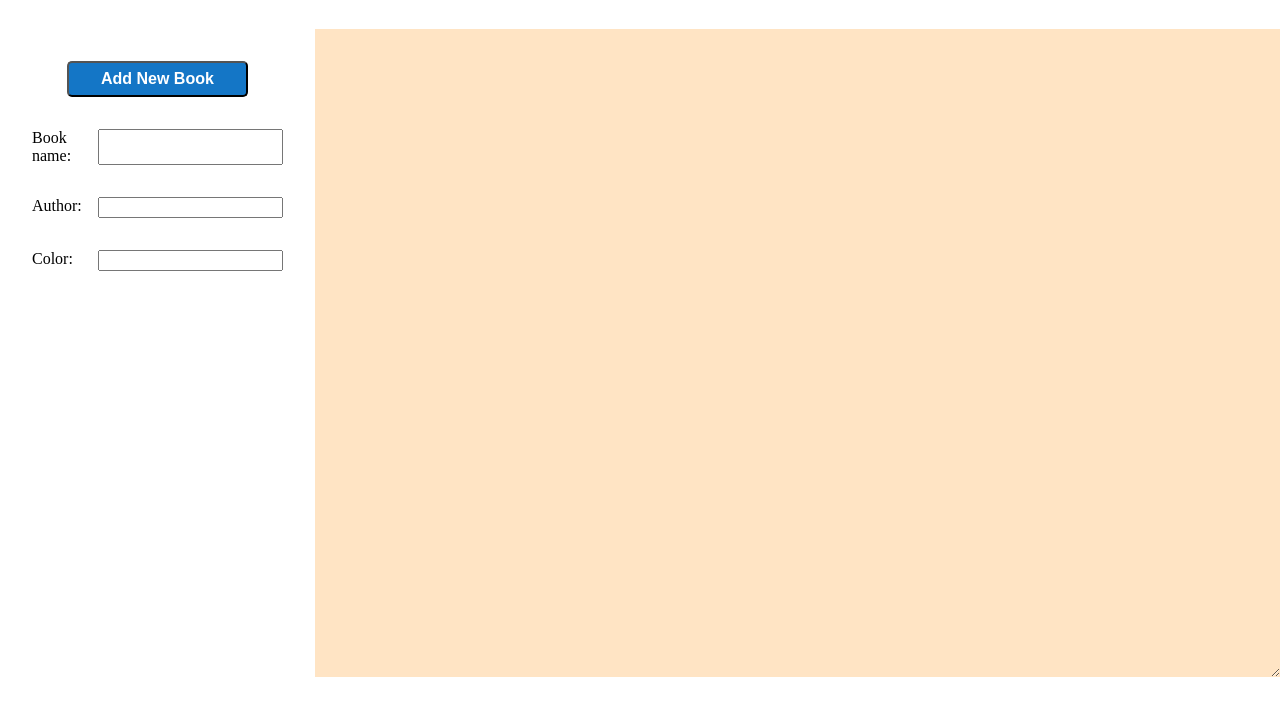
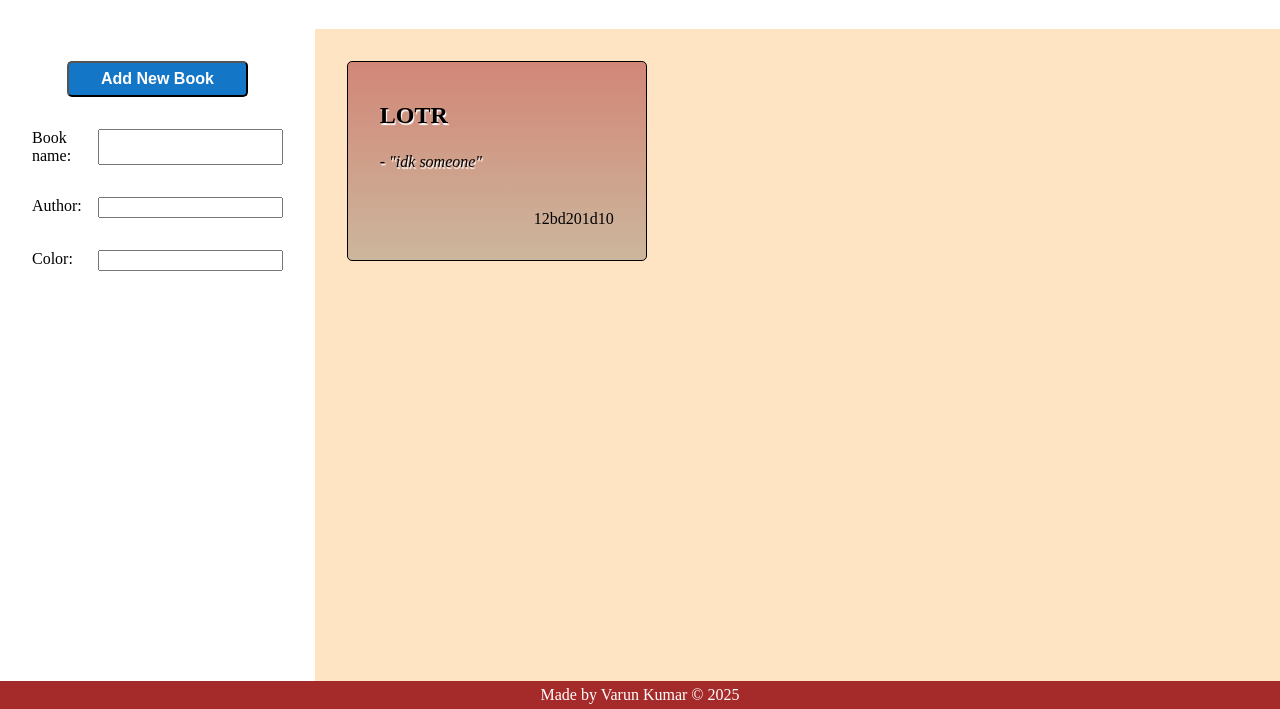
Before and after one commit to VK4041/Library, a plain HTML site: page index.html in a window 1280 px wide. Shown: the part 91-800 px from the top of the page. Drawn offline with Linux system fonts and the light colour scheme.

Commit message:
Add card/book styling

```diff
--- a/index.html
+++ b/index.html
@@ -28,10 +28,17 @@
                 </div>
             </div>
             <div class="book-area">
+                <div class="book">
+                    <div class="book-title">
+                        <p class="book-name">LOTR</p>
+                        <p class="book-author">idk someone</p>
+                    </div>
+                    <p class="book-id">12bd201d10</p>
+                </div>
             </div>
         </div>
         <div class="footer">
-
+            <p>Made by Varun Kumar &copy; 2025</p>
         </div>
     </div>
     <script src="./script.js"></script>
--- a/script.js
+++ b/script.js
@@ -12,3 +12,13 @@
     let bookObj = new Book(id, name, author, color);
     myLibrary.push(bookObj)
 }
+
+const displayBooks = function (bookArray) {
+    for (let book in bookArray) {
+        console.log(book)
+    }
+}
+
+const createBookCard = function(bookObj){
+
+}
--- a/styles.css
+++ b/styles.css
@@ -4,10 +4,14 @@
     margin: 0
 }
 
+body {
+    height: 100vh
+}
+
 .container {
-    height: 100vh;
-    display: grid;
-    grid-template-rows: 2fr 20fr 1fr;
+    height: 100%;
+    display: flex;
+    flex-direction: column;
 }
 
 .title {
@@ -20,10 +24,11 @@
 .book-container {
     display: grid;
     grid-template-columns: 1fr 5fr;
+    flex: 1
 }
 
 .book-container>* {
-    padding: 2rem
+    padding: 2rem;
 }
 
 .book-input {
@@ -58,12 +63,58 @@
 }
 
 .book-area {
-    resize: both;
-    overflow-y: auto;
+    overflow: auto;
     background-color: bisque;
     justify-content: start;
     display: grid;
     gap: 2rem;
-    grid-template-columns: repeat(auto-fit, minmax(200px, 1fr));
-    grid-auto-rows: clamp(200px, 20%, 300px)
+    grid-template-columns: repeat(auto-fit, minmax(200px, 300px));
+    grid-auto-rows: clamp(200px, 25%, 300px)
 }
+
+.book {
+    display: flex;
+    flex-direction: column;
+    justify-content: space-between;
+    border: 1px solid black;
+    border-radius: 5px;
+    padding: 1rem 2rem;
+    background: linear-gradient(rgba(165, 42, 42, 0.5), rgba(0, 0, 0, 0.2));
+}
+
+.book-title {
+    text-shadow: 1px 2px 1px white;
+}
+
+.book-name {
+    font-weight: 600;
+    font-size: 1.5rem;
+}
+
+.book-author {
+    font-style: italic;
+}
+
+.book-author::before {
+    content: "- \""
+}
+
+.book-author::after {
+    content: "\""
+}
+
+.book-id {
+    text-align: right;
+}
+
+.footer {
+    display: flex;
+    justify-content: center;
+    padding: 5px;
+    background-color: brown;
+    color: white
+}
+
+.footer p {
+    margin: 0
+}
```
